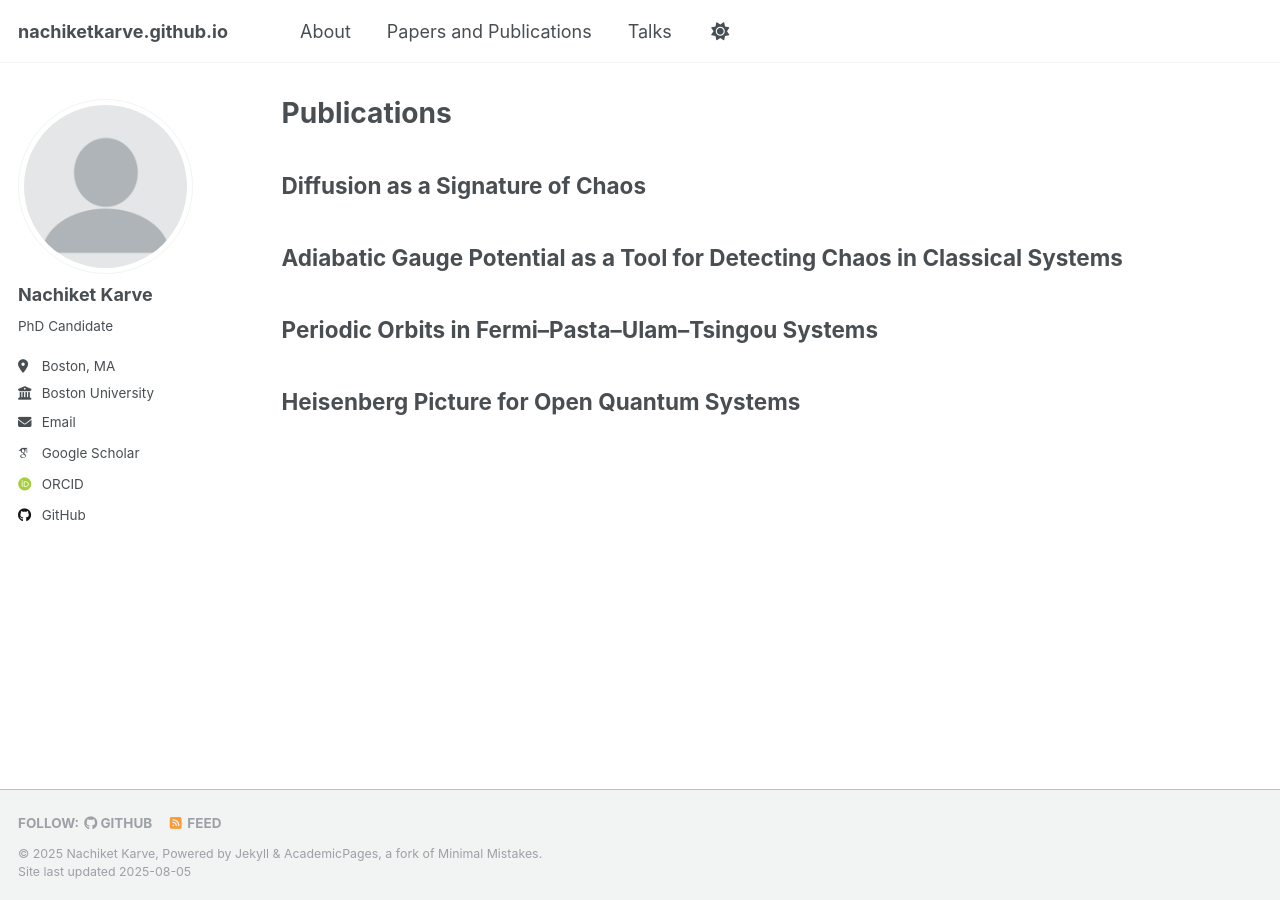
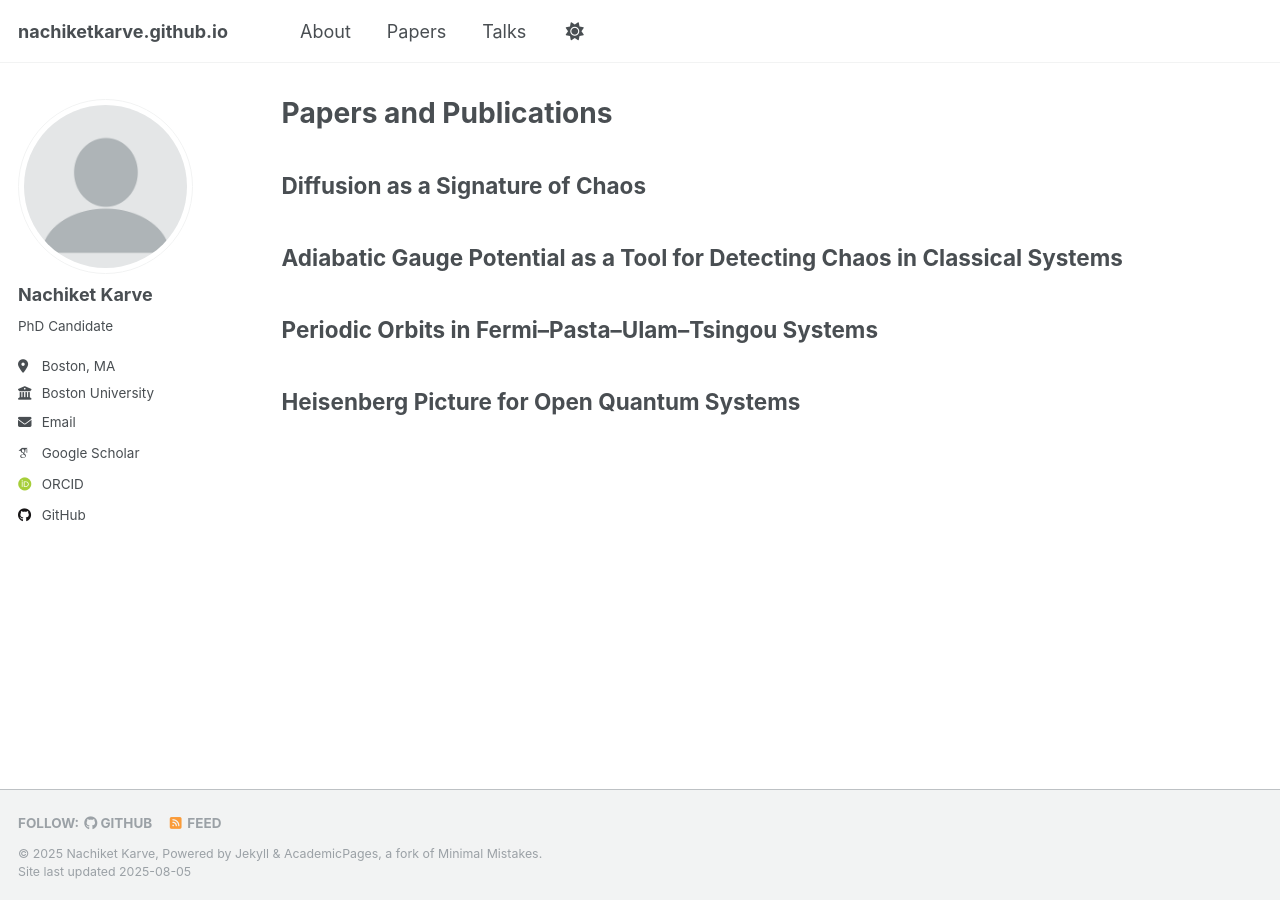
Before and after one commit to nachiketkarve/nachiketkarve.github.io, a Jekyll site: the page built from _pages/publications.md, in a window 1280 px wide. Built offline with Jekyll 4.4.1, drawn with Linux system fonts in a browser that asks for light colours; some web fonts are replaced.

Commit message:
Initial Commit

```diff
--- a/_data/navigation.yml
+++ b/_data/navigation.yml
@@ -11,8 +11,8 @@ main:
   - title: "About"
     url: /about/
 
-  - title: "Papers and Publications"
-    url: /publications/
+  - title: "Papers"
+    url: /papers/
 
   - title: "Talks"
     url: /talks/
--- a/_pages/publications.md
+++ b/_pages/publications.md
@@ -1,7 +1,7 @@
 ---
 layout: archive
-title: "Publications"
-permalink: /publications/
+title: "Papers and Publications"
+permalink: /papers/
 author_profile: true
 ---
 
```
